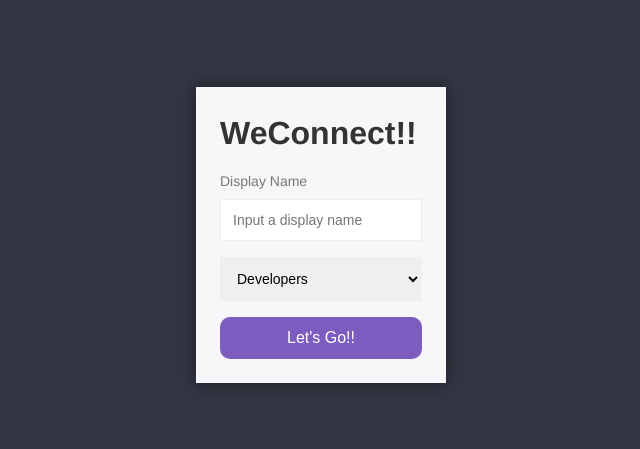
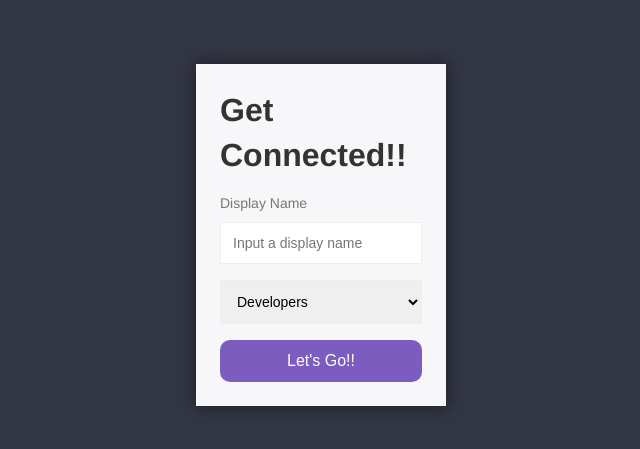
Before and after one commit to KesterDaniel/ChatApp, a website: page public/index.html in a window 1280 px wide. Shown: the part 165-614 px from the top of the page, without its empty margins (319-959 px from the left). Drawn offline with Linux system fonts and the light colour scheme.

Commit message:
few changes

```diff
--- a/public/index.html
+++ b/public/index.html
@@ -11,7 +11,7 @@
 <body>
     <div class="centered-form">
         <div class="centered-form__box">
-            <h1>WeConnect!!</h1>
+            <h1>Get Connected!!</h1>
             <form action="/chat.html">
                 <label>Display Name</label>
                 <input type="text" placeholder="Input a display name" name="DisplayName" required minlength="3" maxlength="10">
```
